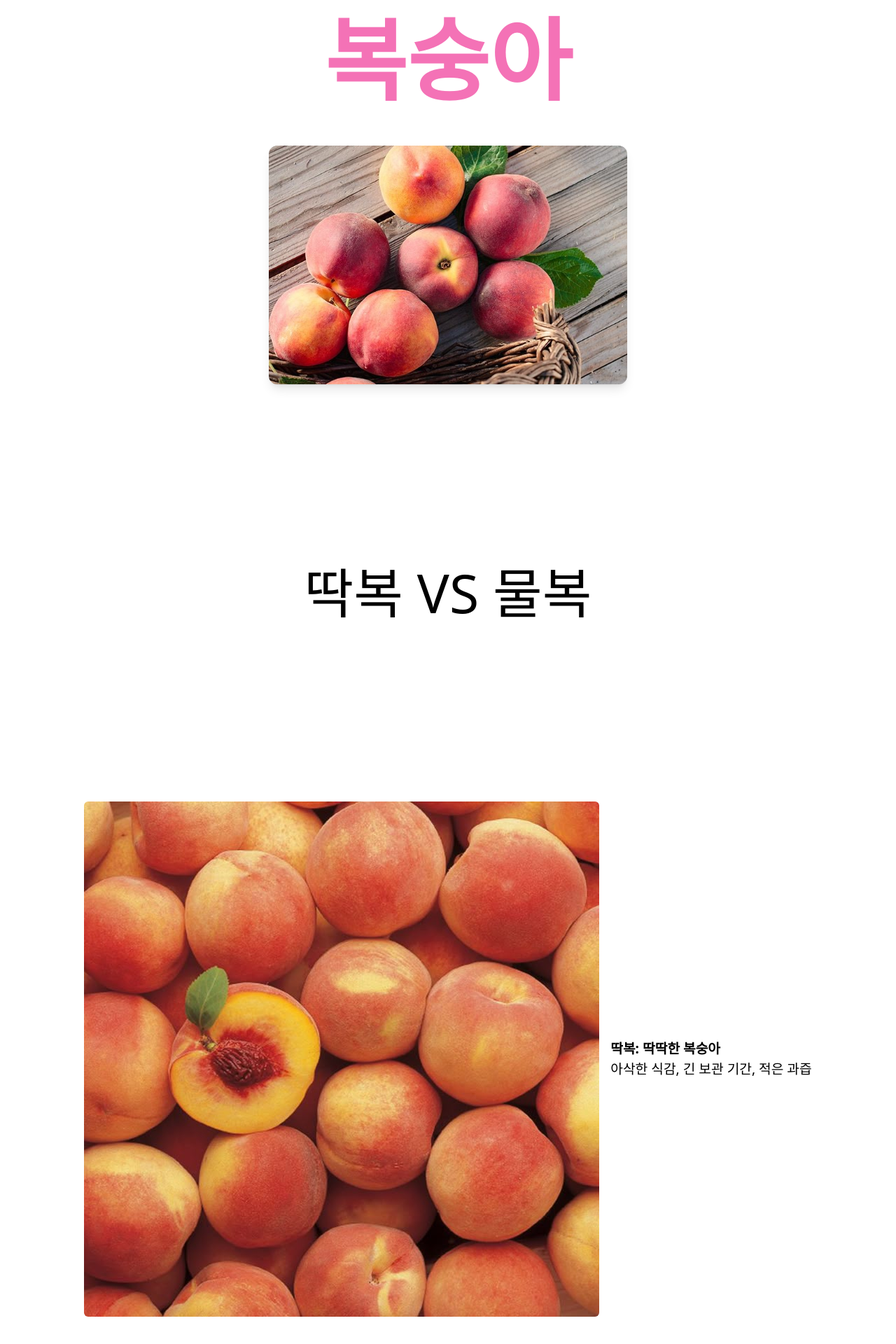
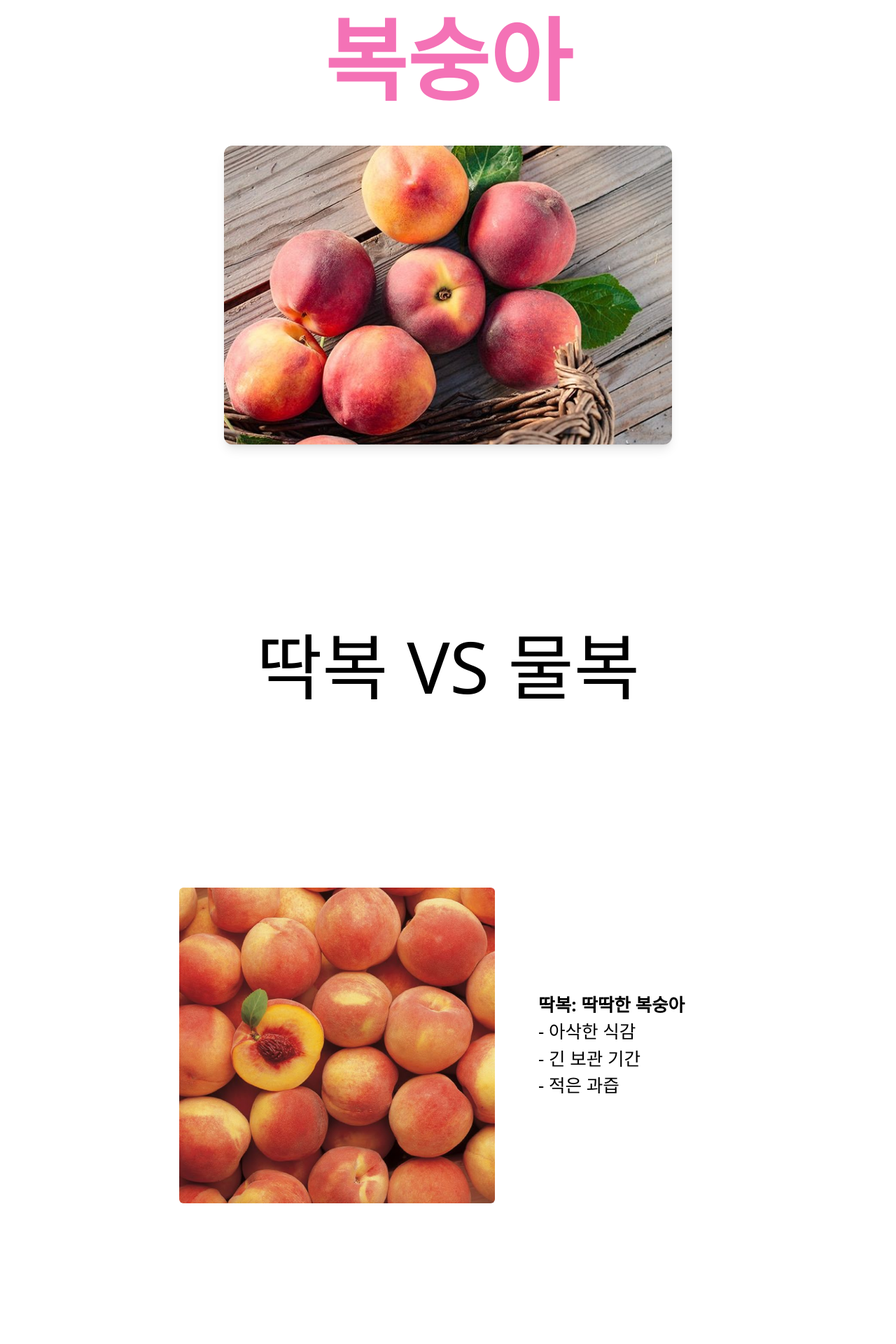
Before and after one commit to cocobabb/Images_animation, a React (Vite) app in the folder animation/: page / in a window 1280 px wide. Shown: the top 1920 px of the page at 70% size. Built offline with nearby package versions, Linux system fonts and the light colour scheme.

Commit message:
[refactor/style] 이미지 슬라이더와 설명 이미지 모션 컴포넌트 수정

```diff
--- a/animation/src/App.jsx
+++ b/animation/src/App.jsx
@@ -1,6 +1,6 @@
 import { motion } from "framer-motion";
-import { useEffect, useState } from "react";
 import DescriptComponent from "./components/DescriptComponent";
+import ImageSlider from "./components/ImageSlider";
 
 export default function App() {
   const images = [
@@ -12,89 +12,14 @@ export default function App() {
     "/images/s_peach3.jpg",
   ];
 
-  // [현재 이미지 인덱스, 방향] direction: 1=next, -1=prev
-  const [[currentIdx, direction], setCurrent] = useState([0, 0]);
-  const [isPaused, setIsPaused] = useState(false); // 슬라이드 멈춤 상태 저장
-
-  // 이전 이미지
-  const preSlide = () => {
-    setCurrent(([idx]) => [(idx - 1 + images.length) % images.length, -1]);
-  };
-
-  // 다음 이미지지
-  const nextSlide = () => {
-    setCurrent(([idx]) => [(idx + 1) % images.length, 1]);
-  };
-
-  // 자동 슬라이드
-  useEffect(() => {
-    if (isPaused) return; // 이미지 박스 위에 마우스 올라오면 자동 슬라이드 멈춤
-    const interval = setInterval(() => {
-      nextSlide();
-    }, 2000);
-    // interval 클리어 하지 않으면 2초 후 넘어가는게 아니라 계속 넘어감
-    return () => clearInterval(interval);
-  }, [currentIdx, isPaused]);
-
-  const getIndex = (move) =>
-    (currentIdx + move + images.length) % images.length;
-
-  // 클릭 위치에 따라 이전/다음 슬라이드 실행
-  const onImageClick = (e) => {
-    const rect = e.currentTarget.getBoundingClientRect();
-    const clickX = e.clientX - rect.left; // 이미지 내부에서 클릭한 x좌표
-    const half = rect.width / 2;
-
-    console.log(rect);
-    console.log("clickX: " + clickX);
-    console.log("half: " + half);
-
-    if (clickX < half) {
-      // 왼쪽 영역 클릭
-      preSlide();
-    } else if (clickX > half) {
-      // 오른쪽 영역 클릭
-      nextSlide();
-    }
-  };
-
   return (
-    // overflow-hidden: 뷰포트 바깥으로 나가는 요소가 보이지 않게 되어 스크롤이 생기지 않음
     <article className="flex flex-col items-center gap-4 overflow-hidden">
       <h1 className="font-nanum text-[clamp(30px,10vw,20vw)] font-bold text-pink-400">
         복숭아
       </h1>
 
-      {/* overflow-hidden으로 박스 범위 밖에 이미지는 hidden 처리 */}
-      <div
-        className="aspect-[3/2] w-[clamp(350px,80vw,40vw)] overflow-hidden rounded-xl shadow-lg"
-        onMouseEnter={() => setIsPaused(true)} // 마우스가 이미지 박스 위에 올라오면 멈춤
-        onMouseLeave={() => setIsPaused(false)} // 마우스가 나가면 다시 자동 슬라이드
-      >
-        <motion.div
-          // flex로 3개의 이미지 한줄로 렌더링
-          className="flex"
-          initial={{ x: direction > 0 ? "0%" : "-200%" }} // 방향에 따라 시작 위치 지정
-          animate={{ x: "-100%" }} // 항상 가운데로 이동
-          transition={{ duration: 0.3 }}
-          key={currentIdx}
-          style={{ cursor: "pointer" }}
-        >
-          {/* 이미지 배열의 인덱스로 3개의 이미지 태그 생성*/}
-          {[getIndex(-1), getIndex(0), getIndex(1)].map((idx, i) => {
-            return (
-              <img
-                key={i}
-                src={images[idx]}
-                onClick={onImageClick}
-                // flex-shrink-0이 없다면, 부모 컨테이너보다 커질 때 자식 태그가 강제로 줄어들어서 찌그러질 수 있음
-                // 자식태그가 자기 너비만큼 정확히 자리를 차지
-                className="aspect-[3/2] w-full flex-shrink-0 object-cover"
-              />
-            );
-          })}
-        </motion.div>
-      </div>
+      <ImageSlider images={images} />
+
       <motion.span
         initial={{ opacity: 0, y: 200 }}
         whileInView={{ opacity: 1, y: 0 }}
@@ -104,21 +29,21 @@ export default function App() {
           ease: "easeOut", // 자연스럽게 멈추는 곡선
         }}
         // viewport={{ once: true }} // 모션 한번만(설정 안하면 viewPort에 잡힐 때마다 모션 실행됨)
-        className="mt-10 text-[clamp(20px,6vw,30vw)] xl:mt-56"
+        className="mt-10 text-[clamp(30px,8vw,20vw)] xl:mt-56"
       >
         딱복 VS 물복
       </motion.span>
 
       <DescriptComponent
         title="딱복: 딱딱한 복숭아"
-        contents="아삭한 식감, 긴 보관 기간, 적은 과즙"
+        contents="아삭한 식감,긴 보관 기간,적은 과즙"
         imageSrc="/images/h_peach4.jpg"
         direction="left"
         order="first"
       />
       <DescriptComponent
         title="물복: 물렁한 복숭아"
-        contents="부드러운 식감, 짧은 보관 기간, 많은 과즙"
+        contents="부드러운 식감,짧은 보관 기간,많은 과즙"
         imageSrc="/images/s_peach1.jpg"
         direction="right"
         order="second"
--- a/animation/src/components/DescriptComponent.jsx
+++ b/animation/src/components/DescriptComponent.jsx
@@ -7,9 +7,9 @@ export default function DescriptComponent({
   contents,
   order,
 }) {
+  const contentsArr = contents.split(",");
   return (
     <motion.section
-      // variants={descriptVariants}
       initial={{ opacity: 0, x: direction === "left" ? "-20vw" : "20vw" }}
       whileInView={{ opacity: 1, x: 0 }}
       viewport={{ amount: order === "first" ? 0.5 : 0.3 }}
@@ -18,18 +18,28 @@ export default function DescriptComponent({
         duration: 0.6, // 0.6초간 실행
         ease: "easeOut", // 자연스럽게 멈추는 곡선
       }}
+      className="flex items-center"
     >
-      <div className="w-[clamp(250px, 80vw, 600px)] mt-56 flex flex-col items-center gap-4 lg:flex-row">
+      <div className="mt-56 flex w-[clamp(280px,80vw,60vw)] flex-col items-center gap-4 md:flex-row">
+        <div className="flex w-full items-center justify-center md:w-3/5">
           <img
             src={imageSrc}
             alt=""
-          className="aspect-square basis-1/3 rounded-md object-cover"
+            className="aspect-square max-w-full rounded-md object-cover"
           />
-        <p className="basis-2/3 text-center text-[clamp(0.8rem,1.5vw,10vw)] lg:text-left">
+        </div>
+        <div className="flex justify-around text-center md:w-2/5 md:text-left">
+          <p className="text-[clamp(1rem,2vw,5vw)]">
             <span className="font-semibold">{title}</span>
             <br />
-          {contents}
+            {console.log(contentsArr)}
+            <ul>
+              {contentsArr.map((content, i) => {
+                return <li key={i}>- {content}</li>;
+              })}
+            </ul>
           </p>
+        </div>
       </div>
     </motion.section>
   );
--- /dev/null
+++ b/animation/src/components/ImageSlider.jsx
@@ -0,0 +1,81 @@
+import { motion } from "framer-motion";
+import { useEffect, useState } from "react";
+
+export default function ImageSlider({ images }) {
+  // [현재 이미지 인덱스, 방향] direction: 1=next, -1=prev
+  const [[currentIdx, direction], setCurrent] = useState([0, 0]);
+  const [isPaused, setIsPaused] = useState(false); // 슬라이드 멈춤 상태 저장
+
+  // 이전 이미지
+  const preSlide = () => {
+    setCurrent(([idx]) => [(idx - 1 + images.length) % images.length, -1]);
+  };
+
+  // 다음 이미지지
+  const nextSlide = () => {
+    setCurrent(([idx]) => [(idx + 1) % images.length, 1]);
+  };
+
+  // 자동 슬라이드
+  useEffect(() => {
+    if (isPaused) return; // 이미지 박스 위에 마우스 올라오면 자동 슬라이드 멈춤
+    const interval = setInterval(() => {
+      nextSlide();
+    }, 2000);
+    // interval 클리어 하지 않으면 2초 후 넘어가는게 아니라 계속 넘어감
+    return () => clearInterval(interval);
+  }, [currentIdx, isPaused]);
+
+  const getIndex = (move) =>
+    (currentIdx + move + images.length) % images.length;
+
+  // 클릭 위치에 따라 이전/다음 슬라이드 실행
+  const onImageClick = (e) => {
+    const rect = e.currentTarget.getBoundingClientRect();
+    const clickX = e.clientX - rect.left; // 이미지 내부에서 클릭한 x좌표
+    const half = rect.width / 2;
+
+    console.log(rect);
+    console.log("clickX: " + clickX);
+    console.log("half: " + half);
+
+    if (clickX < half) {
+      // 왼쪽 영역 클릭
+      preSlide();
+    } else if (clickX > half) {
+      // 오른쪽 영역 클릭
+      nextSlide();
+    }
+  };
+
+  return (
+    // overflow-hidden: 뷰포트 바깥으로 나가는 요소가 보이지 않게 되어 스크롤이 생기지 않음
+    <section className="w-[clamp(300px,80vw,50vw)] overflow-hidden rounded-xl shadow-lg">
+      <motion.div
+        // flex로 3개의 이미지 한줄로 렌더링
+        className="flex"
+        initial={{ x: direction > 0 ? "0%" : "-200%" }} // 방향에 따라 시작 위치 지정
+        animate={{ x: "-100%" }} // 항상 가운데로 이동
+        transition={{ duration: 0.3 }}
+        key={currentIdx}
+        style={{ cursor: "pointer" }}
+      >
+        {/* 이미지 배열의 인덱스로 3개의 이미지 태그 생성*/}
+        {[getIndex(-1), getIndex(0), getIndex(1)].map((idx, i) => {
+          return (
+            <img
+              onMouseEnter={() => setIsPaused(true)} // 마우스가 이미지 박스 위에 올라오면 멈춤
+              onMouseLeave={() => setIsPaused(false)} // 마우스가 나가면 다시 자동 슬라이드
+              key={i}
+              src={images[idx]}
+              onClick={onImageClick}
+              // flex-shrink-0이 없다면, 부모 컨테이너보다 커질 때 자식 태그가 강제로 줄어들어서 찌그러질 수 있음
+              // 자식태그가 자기 너비만큼 정확히 자리를 차지
+              className="aspect-[3/2] w-full flex-shrink-0 object-cover"
+            />
+          );
+        })}
+      </motion.div>
+    </section>
+  );
+}
```
Lines whose indentation alone changed are shown as unchanged.
